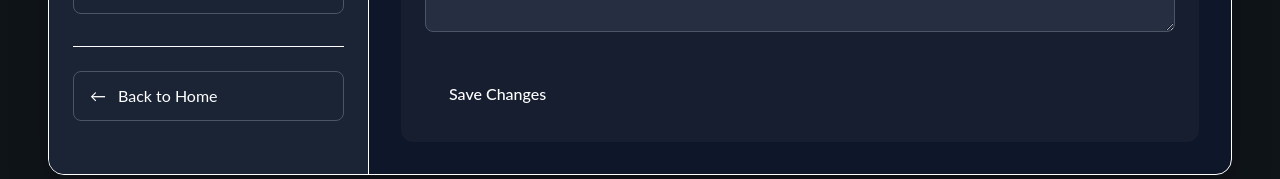
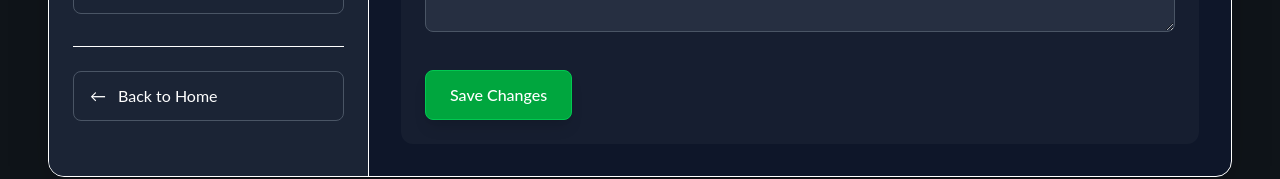
Before and after one commit to Whytes/whyteowl, a Next.js app: page /profile in a window 1280 px wide. Shown: the part 629-808 px from the top of the page. Built offline with nearby package versions, Linux system fonts and the light colour scheme; no server answers; sample sign-in values are in the browser's storage.

Commit message:
Update profile.js

```diff
--- a/pages/profile.js
+++ b/pages/profile.js
@@ -36,14 +36,14 @@ export default function Profile() {
 
   // Initialize form data when session loads
   React.useEffect(() => {
-    if (session?.user) {
+    if (session?.user && generalForm.name === '' && generalForm.email === '') {
       setGeneralForm({
         name: session.user.name || '',
         email: session.user.email || '',
         bio: ''
       })
     }
-  }, [session])
+  }, [session?.user?.id]) // Only run when user ID changes (initial load)
 
   // Redirect if not authenticated
   if (status === 'loading') {
@@ -97,6 +97,7 @@ export default function Profile() {
             email: generalForm.email,
           }
         })
+        // Don't reset form - keep the current values
       } else {
         showMessage(data.error || 'Failed to update profile', 'error')
       }
@@ -211,7 +212,7 @@ export default function Profile() {
                 <button
                   type="submit"
                   disabled={isLoading}
-                  className="bg-accent hover:bg-accent/80 disabled:opacity-50 disabled:cursor-not-allowed text-white px-6 py-3 rounded-lg font-medium transition-colors"
+                  className="bg-green-600 hover:bg-green-700 disabled:opacity-50 disabled:cursor-not-allowed text-white px-6 py-3 rounded-lg font-medium transition-colors shadow-lg border border-green-500"
                 >
                   {isLoading ? 'Updating...' : 'Save Changes'}
                 </button>
@@ -277,7 +278,7 @@ export default function Profile() {
                 <button
                   type="submit"
                   disabled={isLoading}
-                  className="bg-accent hover:bg-accent/80 disabled:opacity-50 disabled:cursor-not-allowed text-white px-6 py-3 rounded-lg font-medium transition-colors"
+                  className="bg-green-600 hover:bg-green-700 disabled:opacity-50 disabled:cursor-not-allowed text-white px-6 py-3 rounded-lg font-medium transition-colors shadow-lg border border-green-500"
                 >
                   {isLoading ? 'Updating...' : 'Update Password'}
                 </button>
```
